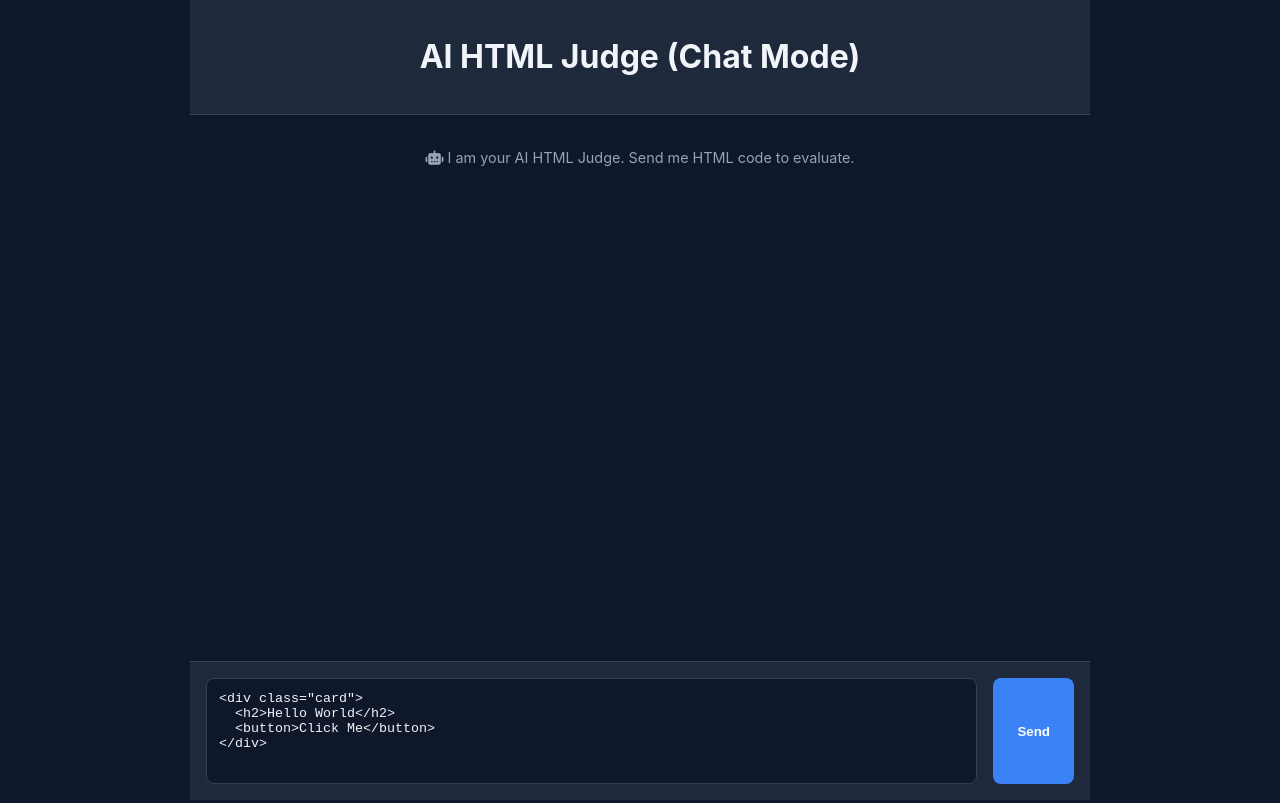
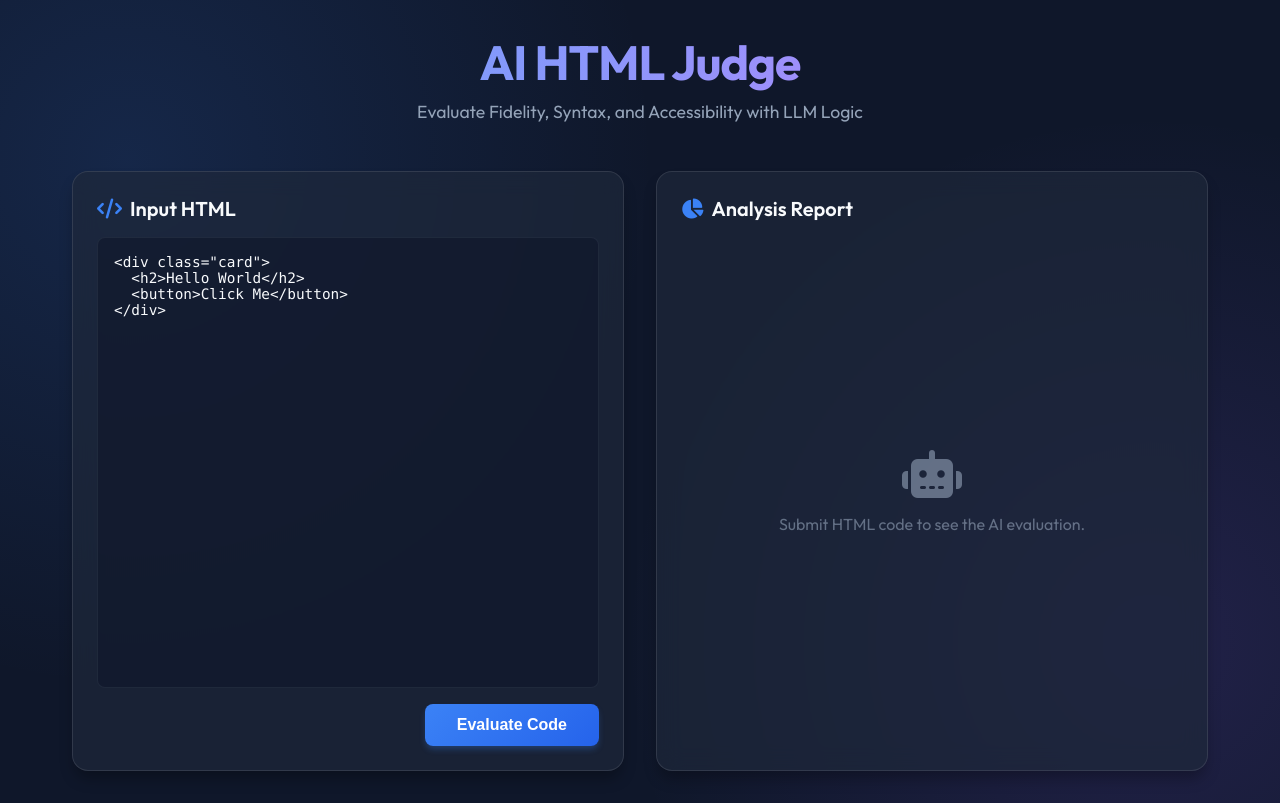
Before and after one commit to AD-148/AIHTML-Evaluator-1, a React (Vite) app in the folder frontend/: page / in a window 1280 px wide. Built offline with nearby package versions, Linux system fonts and the light colour scheme.

Commit message:
Revert "Implement Conversational Interface"
This reverts commit 8b8a83fca387d3277f485656846372c539ab7788.

```diff
--- a/frontend/src/App.jsx
+++ b/frontend/src/App.jsx
@@ -1,152 +1,136 @@
-import { useState, useRef, useEffect } from 'react';
+import { useState, useEffect } from 'react';
 import './index.css';
 
 const App = () => {
-  // Chat History: Array of { role: 'user' | 'assistant', content: string | object }
-  // User content is simple text (or code wrapped in text).
-  // Assistant content is the JSON evaluation result.
-  const [chatHistory, setChatHistory] = useState([
-    { role: 'system', content: "I am your AI HTML Judge. Send me HTML code to evaluate." }
-  ]);
+  const [htmlInput, setHtmlInput] = useState(`<div class="card">\n  <h2>Hello World</h2>\n  <button>Click Me</button>\n</div>`);
+  const [loading, setLoading] = useState(false);
+  const [result, setResult] = useState(null);
+  const [error, setError] = useState(null);
 
-  const [inputVal, setInputVal] = useState(`<div class="card">\n  <h2>Hello World</h2>\n  <button>Click Me</button>\n</div>`);
-  const [loading, setLoading] = useState(false);
-  const messagesEndRef = useRef(null);
+  const handleEvaluate = async () => {
+    if (!htmlInput.trim()) return;
 
-  const scrollToBottom = () => {
-    messagesEndRef.current?.scrollIntoView({ behavior: "smooth" });
-  };
-
-  useEffect(() => {
-    scrollToBottom();
-  }, [chatHistory]);
-
-  const handleSend = async () => {
-    if (!inputVal.trim()) return;
-
-    // Add User Message
-    const userMsg = { role: 'user', content: inputVal };
-    const newHistory = [...chatHistory, userMsg];
-    setChatHistory(newHistory);
     setLoading(true);
-    setInputVal(""); // Clear input or keep it? Maybe clear for chat style.
+    setError(null);
+    setResult(null);
 
     try {
-      // Prepare payload: filter out system greeting for API if helpful, or keep it.
-      // API expects strictly 'user' or 'assistant' roles usually, but our logic on backend prepends system prompt.
-      // We should send valid OpenAI-like messages.
-      const apiMessages = newHistory
-        .filter(m => m.role !== 'system') // Don't send the FE-only greeting
-        .map(m => ({
-          role: m.role,
-          content: typeof m.content === 'string' ? m.content : JSON.stringify(m.content)
-        }));
-
       const response = await fetch('/evaluate', {
         method: 'POST',
-        headers: { 'Content-Type': 'application/json' },
-        body: JSON.stringify({ messages: apiMessages }),
+        headers: {
+          'Content-Type': 'application/json',
+        },
+        body: JSON.stringify({ html_content: htmlInput }),
       });
 
       if (!response.ok) {
-        const err = await response.json();
-        throw new Error(err.detail || 'Evaluation failed');
+        const errorData = await response.json();
+        throw new Error(errorData.detail || 'Evaluation failed');
       }
 
       const data = await response.json();
-
-      // Add Assistant Message (Limit to what the UI needs, or store raw data?)
-      // Store raw data so we can render the Score Card
-      setChatHistory(prev => [...prev, { role: 'assistant', content: data }]);
-
+      setResult(data);
     } catch (err) {
-      setChatHistory(prev => [...prev, { role: 'assistant', content: { error: err.message } }]);
+      setError(err.message);
     } finally {
       setLoading(false);
     }
   };
 
-  const renderMessage = (msg, index) => {
-    if (msg.role === 'system') {
-      return (
-        <div key={index} className="message system-message">
-          <i className="fa-solid fa-robot"></i> {msg.content}
-        </div>
-      );
-    }
-
-    if (msg.role === 'user') {
-      return (
-        <div key={index} className="message user-message">
-          <div className="message-label">You</div>
-          <pre className="code-block">{msg.content}</pre>
-        </div>
-      );
-    }
-
-    // Assistant Message (Evaluation Result)
-    if (msg.role === 'assistant') {
-      const result = msg.content;
-      if (result.error) {
-        return (
-          <div key={index} className="message ai-message error">
-            <strong>Error:</strong> {result.error}
-          </div>
-        )
-      }
-
-      return (
-        <div key={index} className="message ai-message">
-          <div className="message-label">AI Judge</div>
-          <div className="scores-row">
-            <span className={`score-badge ${getScoreColor(result.score_fidelity)}`}>Fidelity: {result.score_fidelity}</span>
-            <span className={`score-badge ${getScoreColor(result.score_syntax)}`}>Syntax: {result.score_syntax}</span>
-            <span className={`score-badge ${getScoreColor(result.score_accessibility)}`}>A11y: {result.score_accessibility}</span>
-          </div>
-
-          <div className="rationale-text">
-            {result.rationale}
-          </div>
-
-          <div className="verdict-text">
-            <strong>Verdict:</strong> {result.final_judgement}
-          </div>
-        </div>
-      );
-    }
-  };
-
   const getScoreColor = (score) => {
-    if (score >= 80) return 'score-high';
-    if (score >= 60) return 'score-mid';
-    return 'score-low';
+    if (score >= 80) return 'text-high';
+    if (score >= 60) return 'text-mid';
+    return 'text-low';
   };
 
   return (
-    <div className="app-container chat-layout">
+    <div className="app-container">
       <header>
-        <h1>AI HTML Judge (Chat Mode)</h1>
+        <h1>AI HTML Judge</h1>
+        <p className="subtitle">Evaluate Fidelity, Syntax, and Accessibility with LLM Logic</p>
       </header>
 
-      <div className="chat-window">
-        {chatHistory.map(renderMessage)}
-        {loading && <div className="message system-message">Thinking...</div>}
-        <div ref={messagesEndRef} />
-      </div>
+      <main className="main-grid">
+        {/* Left Panel: Input */}
+        <div className="card input-card">
+          <div className="section-title">
+            <i className="fa-solid fa-code"></i> Input HTML
+          </div>
+          <textarea
+            value={htmlInput}
+            onChange={(e) => setHtmlInput(e.target.value)}
+            placeholder="Paste your HTML code here..."
+            spellCheck="false"
+          />
+          <div className="action-bar">
+            <button onClick={handleEvaluate} disabled={loading || !htmlInput.trim()}>
+              {loading ? <span style={{ display: 'flex', gap: '0.5rem', alignItems: 'center' }}>Analying...</span> : 'Evaluate Code'}
+            </button>
+          </div>
+        </div>
 
-      <div className="input-area">
-        <textarea
-          value={inputVal}
-          onChange={(e) => setInputVal(e.target.value)}
-          placeholder="Enter HTML or ask for changes..."
-          onKeyDown={(e) => {
-            if (e.ctrlKey && e.key === 'Enter') handleSend();
-          }}
-        />
-        <button onClick={handleSend} disabled={loading || !inputVal.trim()}>
-          Send
-        </button>
-      </div>
+        {/* Right Panel: Results */}
+        <div className="card results-card">
+          <div className="section-title">
+            <i className="fa-solid fa-chart-pie"></i> Analysis Report
+          </div>
+
+          {error && (
+            <div style={{ color: '#ef4444', padding: '1rem', background: 'rgba(239,68,68,0.1)', borderRadius: '0.5rem' }}>
+              Error: {error}
+            </div>
+          )}
+
+          {!result && !loading && !error && (
+            <div className="results-placeholder">
+              <i className="fa-solid fa-robot" style={{ fontSize: '3rem', marginBottom: '1rem' }}></i>
+              <p>Submit HTML code to see the AI evaluation.</p>
+            </div>
+          )}
+
+          {loading && (
+            <div className="results-placeholder">
+              <div className="loading-spinner"></div>
+              <p>Processing with LLM...</p>
+            </div>
+          )}
+
+          {result && (
+            <div className="fade-in" style={{ display: 'flex', flexDirection: 'column', height: '100%' }}>
+              <div className="scores-container">
+                <div className="score-card">
+                  <div className={`score-value ${getScoreColor(result.score_fidelity)}`}>
+                    {result.score_fidelity}
+                  </div>
+                  <div className="score-label">Fidelity</div>
+                </div>
+                <div className="score-card">
+                  <div className={`score-value ${getScoreColor(result.score_syntax)}`}>
+                    {result.score_syntax}
+                  </div>
+                  <div className="score-label">Syntax</div>
+                </div>
+                <div className="score-card">
+                  <div className={`score-value ${getScoreColor(result.score_accessibility)}`}>
+                    {result.score_accessibility}
+                  </div>
+                  <div className="score-label">Accessibility</div>
+                </div>
+              </div>
+
+              <div className="section-title" style={{ fontSize: '1rem' }}>Rationale</div>
+              <div className="rationale-box">
+                {result.rationale}
+              </div>
+
+              <div className="judgement-box">
+                <span style={{ opacity: 0.7 }}>Verdict: </span>
+                {result.final_judgement}
+              </div>
+            </div>
+          )}
+        </div>
+      </main>
     </div>
   );
 };
--- a/frontend/src/index.css
+++ b/frontend/src/index.css
@@ -1,144 +1,280 @@
 :root {
-  --bg-dark: #0f172a;
-  --bg-card: #1e293b;
-  --text-primary: #f1f5f9;
-  --text-secondary: #94a3b8;
-  --accent: #3b82f6;
-  --accent-hover: #2563eb;
-  --border: #334155;
-  --success: #22c55e;
-  --warning: #f59e0b;
-  --danger: #ef4444;
+  --bg-color: #0f172a;
+  --card-bg: rgba(30, 41, 59, 0.7);
+  --primary: #3b82f6;
+  --primary-hover: #2563eb;
+  --text-main: #f8fafc;
+  --text-muted: #94a3b8;
+  --border-color: rgba(148, 163, 184, 0.1);
+  --glass-border: 1px solid rgba(255, 255, 255, 0.1);
+  --shadow: 0 10px 15px -3px rgba(0, 0, 0, 0.3);
+  --glow: 0 0 20px rgba(59, 130, 246, 0.5);
+
+  --score-high: #22c55e;
+  --score-mid: #f59e0b;
+  --score-low: #ef4444;
+}
+
+* {
+  box-sizing: border-box;
+  margin: 0;
+  padding: 0;
 }
 
 body {
-  margin: 0;
-  font-family: 'Inter', system-ui, sans-serif;
-  background-color: var(--bg-dark);
-  color: var(--text-primary);
-  height: 100vh;
-  overflow: hidden;
+  font-family: 'Outfit', sans-serif;
+  background-color: var(--bg-color);
+  color: var(--text-main);
+  min-height: 100vh;
+  display: flex;
+  flex-direction: column;
+  overflow-x: hidden;
+  background-image:
+    radial-gradient(circle at 10% 20%, rgba(59, 130, 246, 0.15) 0%, transparent 40%),
+    radial-gradient(circle at 90% 80%, rgba(139, 92, 246, 0.15) 0%, transparent 40%);
 }
 
-.app-container {
+#root {
+  width: 100%;
+  max-width: 1200px;
+  margin: 0 auto;
+  padding: 2rem;
+}
+
+/* Header */
+header {
+  text-align: center;
+  margin-bottom: 3rem;
+  animation: fadeInDown 0.8s ease-out;
+}
+
+h1 {
+  font-size: 3rem;
+  font-weight: 700;
+  background: linear-gradient(to right, #60a5fa, #c084fc);
+  -webkit-background-clip: text;
+  -webkit-text-fill-color: transparent;
+  margin-bottom: 0.5rem;
+  letter-spacing: -0.02em;
+}
+
+.subtitle {
+  color: var(--text-muted);
+  font-size: 1.1rem;
+}
+
+/* Main Grid */
+.main-grid {
+  display: grid;
+  grid-template-columns: 1fr 1fr;
+  gap: 2rem;
+  min-height: 600px;
+}
+
+@media (max-width: 768px) {
+  .main-grid {
+    grid-template-columns: 1fr;
+  }
+}
+
+/* Cards */
+.card {
+  background: var(--card-bg);
+  backdrop-filter: blur(12px);
+  -webkit-backdrop-filter: blur(12px);
+  border: var(--glass-border);
+  border-radius: 1rem;
+  padding: 1.5rem;
+  box-shadow: var(--shadow);
   display: flex;
   flex-direction: column;
-  height: 100vh;
-  max-width: 900px;
-  margin: 0 auto;
+  transition: transform 0.3s ease, box-shadow 0.3s ease;
 }
 
-header {
-  padding: 1rem;
-  border-bottom: 1px solid var(--border);
-  text-align: center;
-  background: var(--bg-card);
+.card:hover {
+  box-shadow: 0 20px 25px -5px rgba(0, 0, 0, 0.4);
 }
 
-.chat-window {
-  flex: 1;
-  overflow-y: auto;
-  padding: 1rem;
+.section-title {
+  font-size: 1.25rem;
+  font-weight: 600;
+  margin-bottom: 1rem;
   display: flex;
-  flex-direction: column;
-  gap: 1.5rem;
+  align-items: center;
+  gap: 0.5rem;
+  color: var(--text-main);
 }
 
-.message {
-  padding: 1rem;
-  border-radius: 0.5rem;
-  max-width: 85%;
-  line-height: 1.5;
+.section-title i {
+  color: var(--primary);
 }
 
-.system-message {
-  align-self: center;
-  color: var(--text-secondary);
+/* Input Area */
+textarea {
+  width: 100%;
+  flex-grow: 1;
+  background: rgba(15, 23, 42, 0.6);
+  border: 1px solid var(--border-color);
+  border-radius: 0.5rem;
+  padding: 1rem;
+  color: var(--text-main);
+  font-family: 'Consolas', 'Monaco', monospace;
   font-size: 0.9rem;
-  background: transparent;
+  resize: none;
+  outline: none;
+  transition: border-color 0.2s;
+  min-height: 400px;
 }
 
-.user-message {
-  align-self: flex-end;
-  background-color: var(--accent);
-  color: white;
-  border-bottom-right-radius: 0;
+textarea:focus {
+  border-color: var(--primary);
+  box-shadow: 0 0 0 2px rgba(59, 130, 246, 0.2);
 }
 
-.ai-message {
-  align-self: flex-start;
-  background-color: var(--bg-card);
-  border: 1px solid var(--border);
-  border-bottom-left-radius: 0;
-}
-
-.input-area {
-  padding: 1rem;
-  background: var(--bg-card);
-  border-top: 1px solid var(--border);
+.action-bar {
+  margin-top: 1rem;
   display: flex;
-  gap: 1rem;
-}
-
-textarea {
-  flex: 1;
-  background: var(--bg-dark);
-  border: 1px solid var(--border);
-  color: var(--text-primary);
-  padding: 0.75rem;
-  border-radius: 0.5rem;
-  resize: none;
-  height: 80px;
-  font-family: monospace;
+  justify-content: flex-end;
 }
 
 button {
-  padding: 0 1.5rem;
-  background: var(--accent);
+  background: linear-gradient(135deg, var(--primary), #2563eb);
   color: white;
   border: none;
   border-radius: 0.5rem;
+  padding: 0.75rem 2rem;
+  font-size: 1rem;
   font-weight: 600;
   cursor: pointer;
+  transition: all 0.2s;
+  box-shadow: 0 4px 6px -1px rgba(59, 130, 246, 0.3);
+}
+
+button:hover {
+  transform: translateY(-2px);
+  box-shadow: 0 10px 15px -3px rgba(59, 130, 246, 0.4);
 }
 
 button:disabled {
-  opacity: 0.5;
+  opacity: 0.7;
   cursor: not-allowed;
+  transform: none;
 }
 
-.code-block {
-  background: rgba(0,0,0,0.2);
-  padding: 0.5rem;
-  border-radius: 0.25rem;
-  overflow-x: auto;
-  font-family: 'Fira Code', monospace;
-  font-size: 0.9rem;
-  white-space: pre-wrap;
+/* Results Area */
+.results-placeholder {
+  display: flex;
+  flex-direction: column;
+  align-items: center;
+  justify-content: center;
+  height: 100%;
+  color: var(--text-muted);
+  opacity: 0.6;
 }
 
-/* Scores */
-.scores-row {
-  display: flex;
-  gap: 0.5rem;
-  margin-bottom: 0.75rem;
+.scores-container {
+  display: grid;
+  grid-template-columns: repeat(3, 1fr);
+  gap: 1rem;
+  margin-bottom: 2rem;
 }
 
-.score-badge {
-  padding: 0.25rem 0.5rem;
-  border-radius: 0.25rem;
-  font-size: 0.8rem;
-  font-weight: bold;
+.score-card {
+  background: rgba(15, 23, 42, 0.4);
+  border-radius: 0.75rem;
+  padding: 1rem;
+  text-align: center;
+  border: 1px solid var(--border-color);
 }
 
-.score-high { background: rgba(34, 197, 94, 0.2); color: var(--success); }
-.score-mid { background: rgba(245, 158, 11, 0.2); color: var(--warning); }
-.score-low { background: rgba(239, 68, 68, 0.2); color: var(--danger); }
+.score-value {
+  font-size: 2.5rem;
+  font-weight: 700;
+  margin: 0.5rem 0;
+}
 
-.message-label {
-    font-size: 0.75rem;
-    opacity: 0.7;
-    margin-bottom: 0.25rem;
-    text-transform: uppercase;
-    letter-spacing: 0.05em;
+.score-label {
+  font-size: 0.85rem;
+  color: var(--text-muted);
+  text-transform: uppercase;
+  letter-spacing: 0.05em;
 }
+
+.rationale-box {
+  background: rgba(15, 23, 42, 0.4);
+  border-radius: 0.75rem;
+  padding: 1.5rem;
+  border: 1px solid var(--border-color);
+  margin-bottom: 1.5rem;
+  flex-grow: 1;
+  overflow-y: auto;
+  font-size: 0.95rem;
+  line-height: 1.6;
+}
+
+.judgement-box {
+  background: linear-gradient(to right, rgba(59, 130, 246, 0.1), rgba(139, 92, 246, 0.1));
+  border-left: 4px solid var(--primary);
+  padding: 1rem;
+  border-radius: 0.25rem 0.5rem 0.5rem 0.25rem;
+  font-weight: 500;
+}
+
+/* Score Colors */
+.text-high {
+  color: var(--score-high);
+  text-shadow: 0 0 10px rgba(34, 197, 94, 0.3);
+}
+
+.text-mid {
+  color: var(--score-mid);
+  text-shadow: 0 0 10px rgba(245, 158, 11, 0.3);
+}
+
+.text-low {
+  color: var(--score-low);
+  text-shadow: 0 0 10px rgba(239, 68, 68, 0.3);
+}
+
+/* Animations */
+@keyframes fadeInDown {
+  from {
+    opacity: 0;
+    transform: translateY(-20px);
+  }
+
+  to {
+    opacity: 1;
+    transform: translateY(0);
+  }
+}
+
+@keyframes fadeIn {
+  from {
+    opacity: 0;
+  }
+
+  to {
+    opacity: 1;
+  }
+}
+
+.fade-in {
+  animation: fadeIn 0.5s ease-out;
+}
+
+.loading-spinner {
+  width: 40px;
+  height: 40px;
+  border: 3px solid rgba(255, 255, 255, 0.1);
+  border-radius: 50%;
+  border-top-color: var(--primary);
+  animation: spin 1s ease-in-out infinite;
+  margin-bottom: 1rem;
+}
+
+@keyframes spin {
+  to {
+    transform: rotate(360deg);
+  }
+}
```
Also changed, not shown: 2 other files (tests, documents, lock files or other folders).
